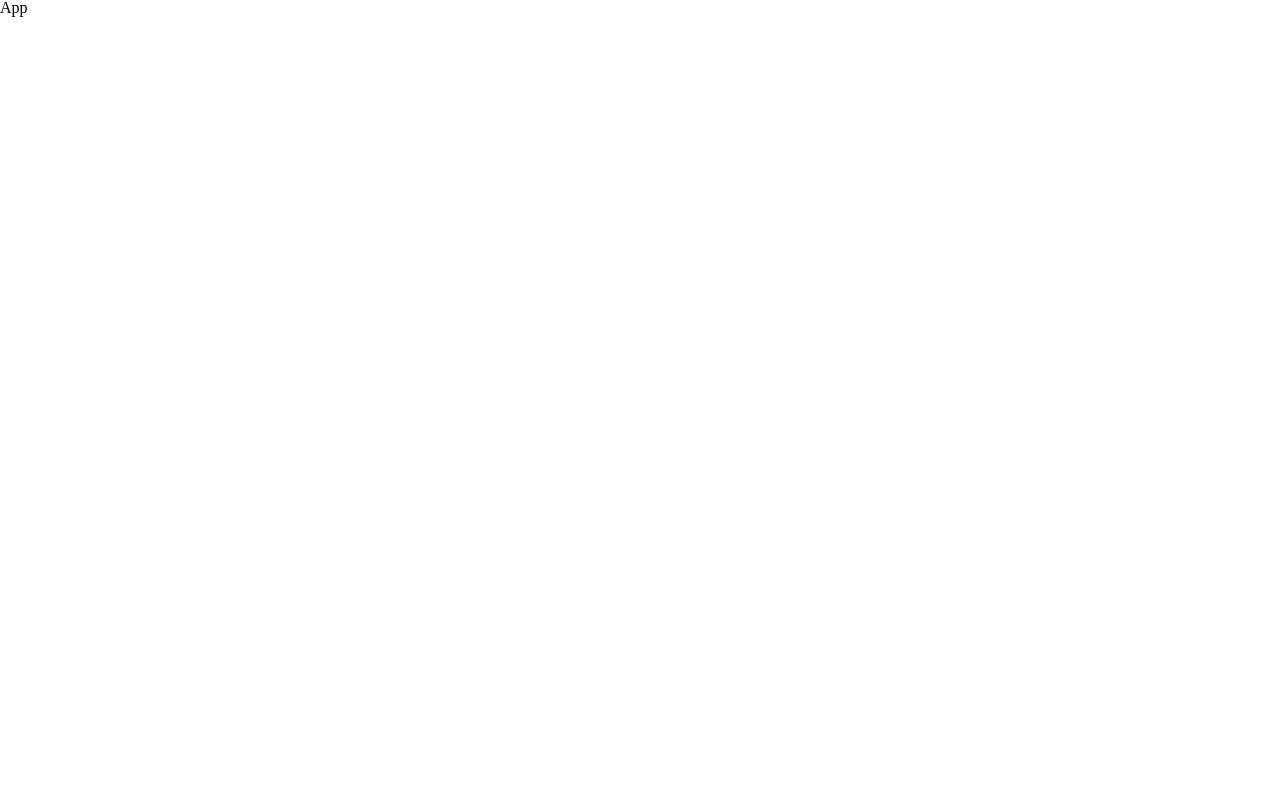
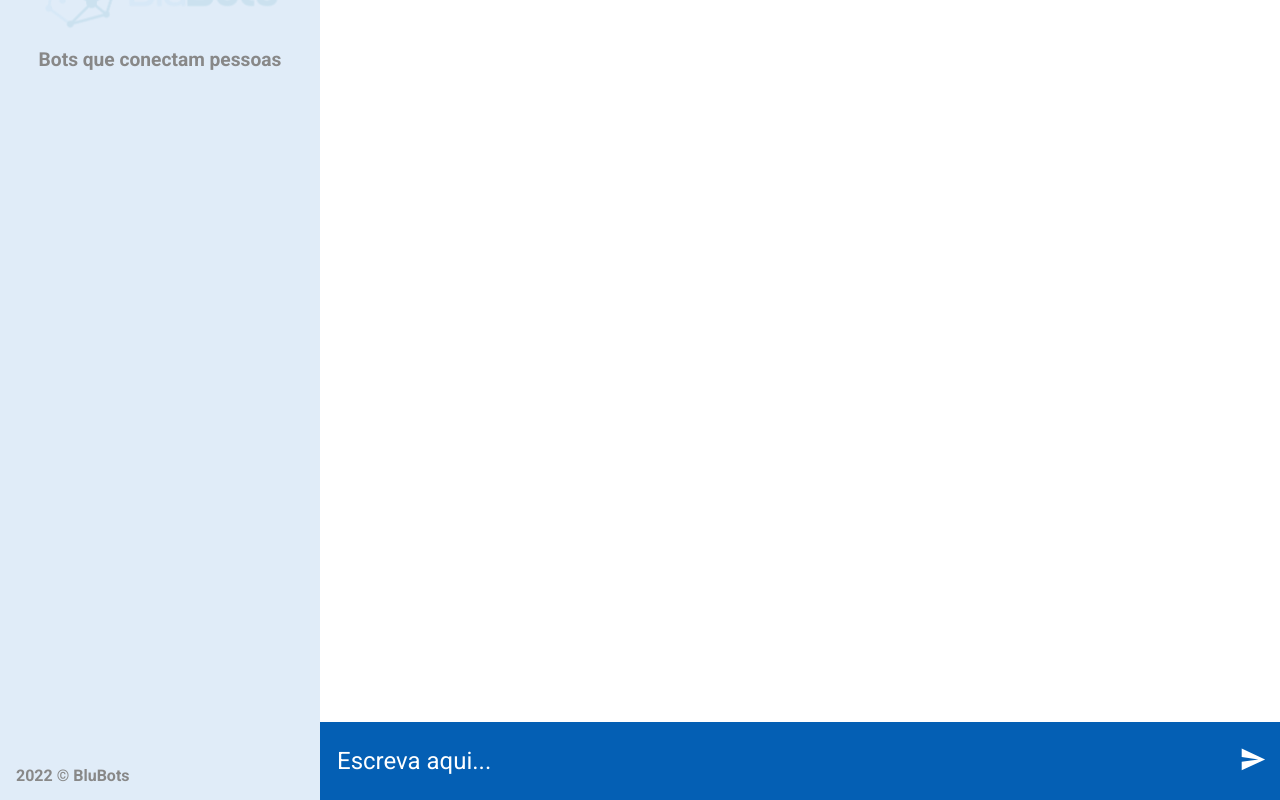
Before and after one commit to julioreisdev/seletivo-blubots, a JavaScript app: page / in a window 1280 px wide. Before the commit this address had no page. Built offline with nearby package versions, Linux system fonts and the light colour scheme.

Commit message:
Adiciona layout base sidebar e chatsend

```diff
--- a/package.json
+++ b/package.json
@@ -10,6 +10,7 @@
     "react-dom": "^18.2.0",
     "react-router-dom": "^6.3.0",
     "react-scripts": "5.0.1",
+    "styled-components": "^5.3.5",
     "web-vitals": "^2.1.4"
   },
   "scripts": {
--- a/public/index.html
+++ b/public/index.html
@@ -15,4 +15,5 @@
     <noscript>You need to enable JavaScript to run this app.</noscript>
     <div id="root"></div>
   </body>
+  <script src="https://unpkg.com/ionicons@4.5.10-0/dist/ionicons.js"></script>
 </html>
--- a/src/assets/css/style.css
+++ b/src/assets/css/style.css
@@ -1,3 +1,10 @@
+@import url("https://fonts.googleapis.com/css2?family=Roboto:ital,wght@0,100;0,300;0,400;0,500;0,700;0,900;1,100;1,300;1,400;1,500;1,700;1,900&display=swap");
+
 * {
   box-sizing: border-box;
+  font-family: "Roboto", sans-serif !important;
 }
+
+button:hover {
+  cursor: pointer;
+}
--- a/src/components/App.js
+++ b/src/components/App.js
@@ -1,12 +1,14 @@
 import { BrowserRouter, Routes, Route } from "react-router-dom";
 import "../assets/css/reset.css";
 import "../assets/css/style.css";
+import Chat from "./Chat/Chat";
 
 export default function App() {
   return (
     <BrowserRouter>
-      <>App</>
-      <Routes></Routes>
+      <Routes>
+        <Route path="/" element={<Chat />} />
+      </Routes>
     </BrowserRouter>
   );
 }
--- /dev/null
+++ b/src/components/Chat/Chat.js
@@ -0,0 +1,18 @@
+import Sidebar from "./Sidebar";
+import ChatAssistent from "./ChatAssistent";
+import styled from "styled-components";
+
+export default function Chat() {
+  return (
+    <Container>
+      <Sidebar />
+      <ChatAssistent />
+    </Container>
+  );
+}
+
+const Container = styled.div`
+  display: flex;
+  width: 100%;
+  min-height: 100vh;
+`;
--- /dev/null
+++ b/src/components/Chat/ChatAssistent.js
@@ -0,0 +1,19 @@
+import styled from "styled-components";
+import ChatSend from "./ChatSend";
+
+export default function ChatAssistent() {
+  return (
+    <Container>
+      <ChatSend />
+    </Container>
+  );
+}
+
+const Container = styled.div`
+  width: 70%;
+  min-height: 100vh;
+
+  @media (min-width: 0) and (max-width: 820px) {
+    width: 100%;
+  }
+`;
--- /dev/null
+++ b/src/components/Chat/ChatSend.js
@@ -0,0 +1,65 @@
+import styled from "styled-components";
+
+export default function ChatSend() {
+  return (
+    <Container>
+      <form>
+        <input
+          id="message"
+          type="text"
+          name="message"
+          required
+          placeholder="Escreva aqui..."
+        />
+        <button>
+          <ion-icon name="send"></ion-icon>
+        </button>
+      </form>
+    </Container>
+  );
+}
+
+const Container = styled.div`
+  position: fixed;
+  bottom: 0;
+  width: 75%;
+
+  @media (min-width: 0) and (max-width: 820px) {
+    width: 100%;
+  }
+
+  form {
+    width: 100%;
+    position: relative;
+
+    input {
+      width: 100%;
+      font-size: 1.5rem;
+      color: #fff;
+      padding: 1.5rem 60px 1.5rem 1rem;
+      background-color: #045fb4;
+      border: 1px solid #045fb4;
+
+      ::placeholder {
+        color: #fff;
+      }
+    }
+
+    button {
+      border: none;
+      position: absolute;
+      width: 50px;
+      height: 74px;
+      top: 2px;
+      right: 2px;
+      bottom: 2px;
+      background-color: #045fb4;
+
+      ion-icon {
+        font-size: 1.8rem;
+        color: #fff;
+        font-weight: bold;
+      }
+    }
+  }
+`;
--- /dev/null
+++ b/src/components/Chat/Sidebar.js
@@ -0,0 +1,63 @@
+import logo from "../../assets/img/logo.png";
+import styled from "styled-components";
+
+export default function Sidebar() {
+  return (
+    <Container>
+      <img src={logo} alt="BluBots" />
+      <p>Bots que conectam pessoas</p>
+      <Footer>
+        <p>2022 &copy; BluBots</p>
+      </Footer>
+    </Container>
+  );
+}
+
+const Container = styled.div`
+  background-color: #e0ecf8;
+  padding: 1rem;
+  width: 25%;
+  min-height: 100vh;
+  display: flex;
+  flex-direction: column;
+  align-items: center;
+
+  @media (min-width: 0) and (max-width: 820px) {
+    display: none;
+  }
+
+  img {
+    width: 100%;
+    animation: animation 1.2s linear;
+
+    @keyframes animation {
+      from {
+        margin-top: -100px;
+        opacity: 0.1;
+      }
+      to {
+        margin-top: 0;
+        opacity: 1;
+      }
+    }
+  }
+
+  p {
+    font-size: 1.2rem;
+    text-align: center;
+    font-weight: bold;
+    color: #888;
+  }
+`;
+
+const Footer = styled.div`
+  position: fixed;
+  bottom: 0;
+  width: 25%;
+  padding: 0 1rem 1rem 1rem;
+
+  p {
+    font-size: 1rem;
+    text-align: left;
+  }
+`;
```
Also changed, not shown: src/assets/img/logo.png (added), 1 other file (tests, documents, lock files or other folders).
